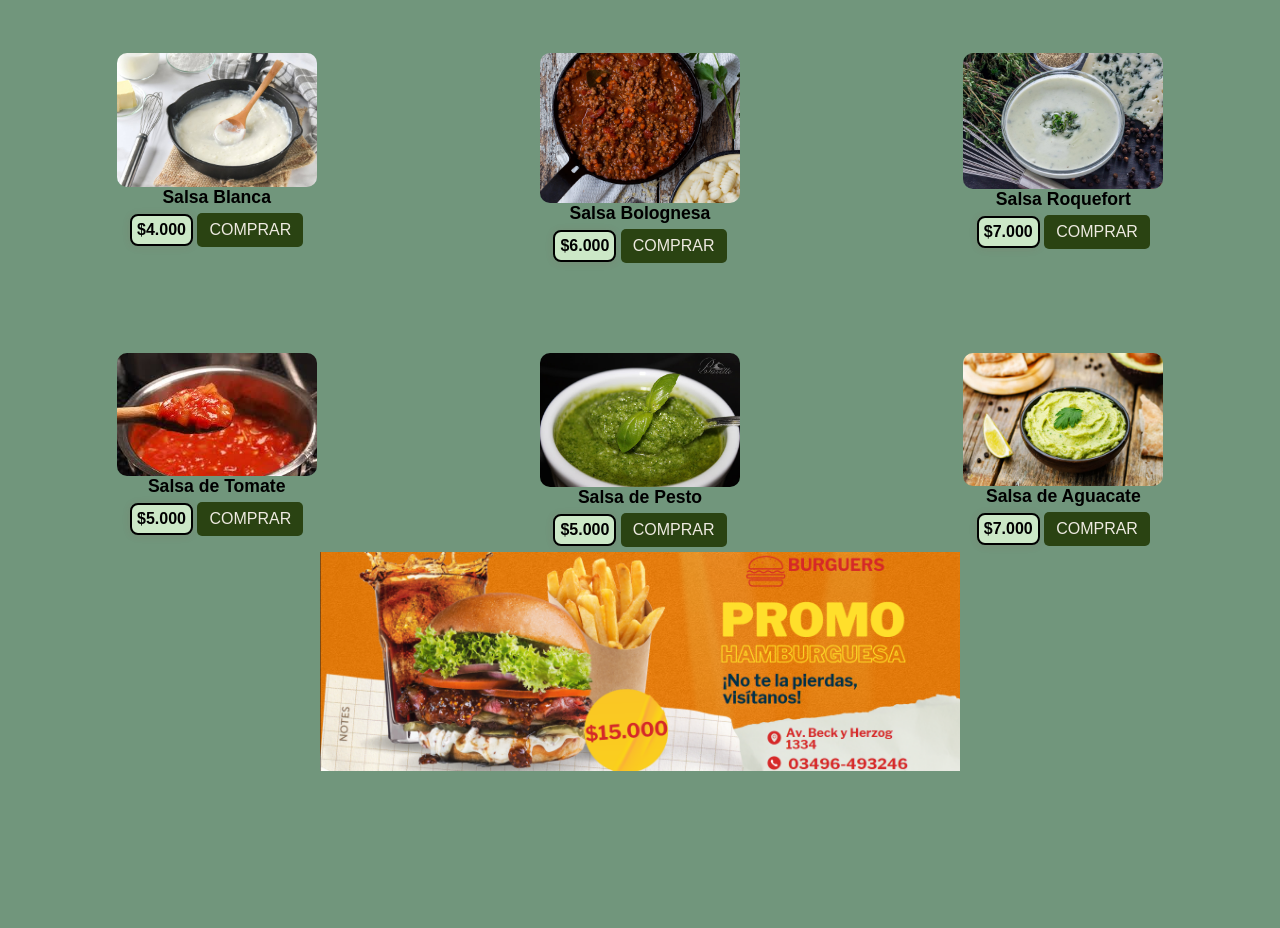
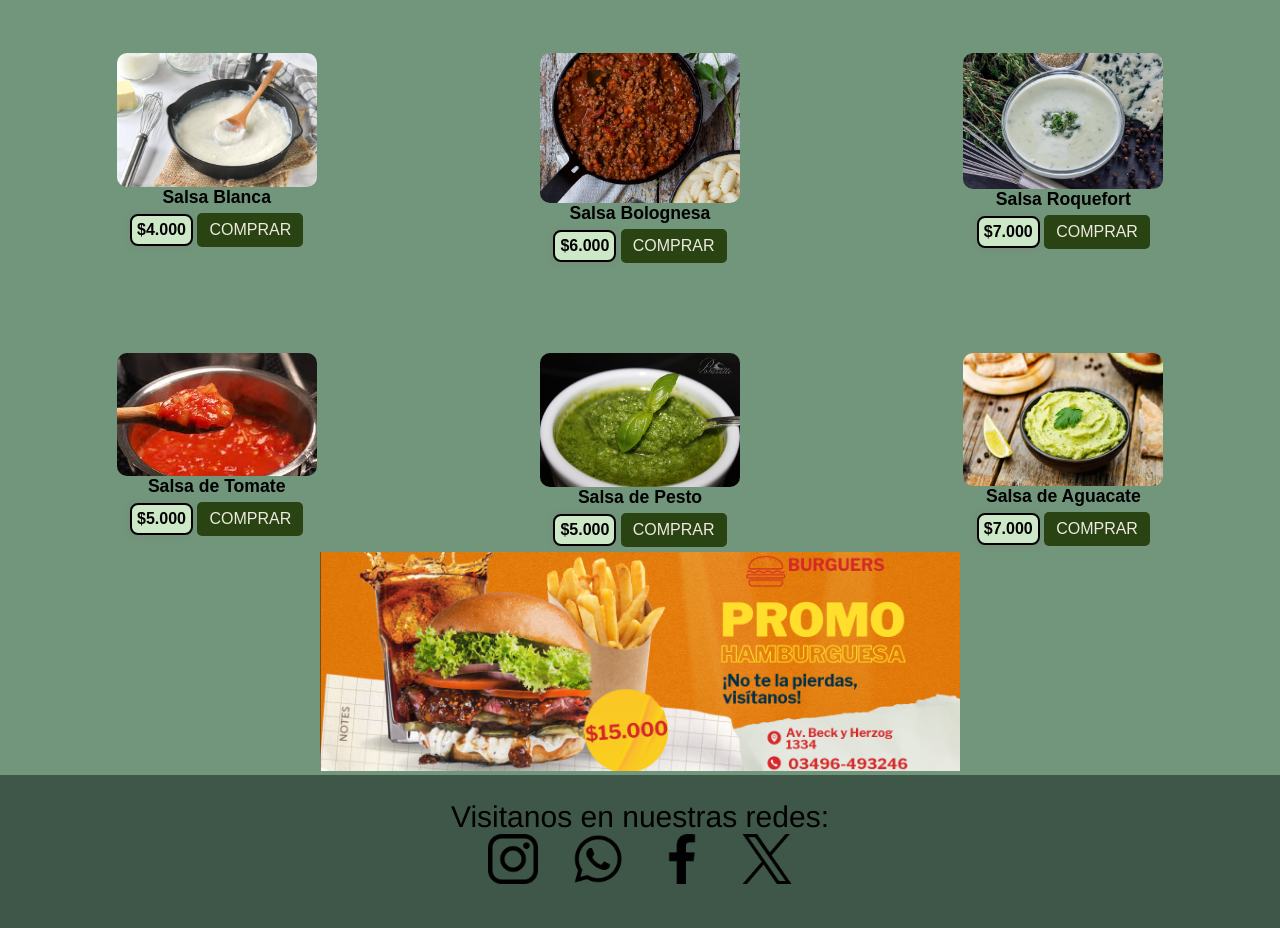
Before and after one commit to abrilghelfi/PagWebAbril, a plain HTML site: page index.html in a window 1280 px wide. Shown: the part 876-1804 px from the top of the page. Before the commit the page ends 1651 px from the top, so only its background shows below. Drawn offline with Linux system fonts and the light colour scheme.

Commit message:
Add files via upload

```diff
--- a/estilo.css
+++ b/estilo.css
@@ -179,3 +179,34 @@ font-weight: bold;
 font-size: 18px;
 padding: 10px, 15px;
 }
+
+.customfooter{
+background-color: #3F5748;
+padding: 40px 0;
+text-align: center;
+}
+
+.redes{
+    display:inline-block;
+    border:none;
+    background: none;
+    cursor:pointer;
+    margin: 0 15px;
+}
+.redes img{
+width: 50px;
+height: 50px;
+transition: tranform 0,2s ease;
+}
+.redes img:hover{
+    transform:scale(1,1);
+}
+
+.footertexto{
+font-size: 30px;
+color: #000000;
+margin: 0;
+font-family:'Franklin Gothic Medium', 'Arial Narrow', Arial, sans-serif;
+margin-top: -15px;
+position: relative;
+}
--- a/index.html
+++ b/index.html
@@ -137,3 +137,35 @@
     </div>
 
 </body>
+
+<footer>
+    <footer class="customfooter">
+        <div class="footericonos">
+            <p class="footertexto">Visitanos en nuestras redes: </p>
+            <a href="https://www.instagram.com/lanonarotiseria_?igsh=MWx6aHRiaDI2MzQyeg=="
+                 target="_blank" class="redes">
+                    <img src="imagenes/logotipo-de-instagram.png" alt="Instagram">
+            </a>
+
+            <a href="https://wa.me/3496493246"
+                 target="_blank" class="redes">
+                    <img src="imagenes/whatsapp.png" alt="Whatsapp">
+            </a>
+
+            <a href="https://www.facebook.com/share/193ENPhHxA/"
+                 target="_blank" class="redes">
+                    <img src="imagenes/facebook.png" alt="Facebook">
+            </a>
+
+            <a href="https://x.com/LaRotiseriaVald?t=2b2F6eAS-ycE6g6VJVD_fw&s=09"
+                 target="_blank" class="redes">
+                    <img src="imagenes/x.png" alt="X">
+            </a>
+
+
+        </div>
+
+
+    </footer>
+
+</footer>
```
Also changed, not shown: estilo.js (+14 -0 lines), imagenes/facebook.png (added), imagenes/footerimagen.png (added), imagenes/iconos.png (added), imagenes/iconosINSTAGRAM.png (added), imagenes/logotipo-de-instagram.png (added), imagenes/whatsapp.png (added), imagenes/x.png (added).
